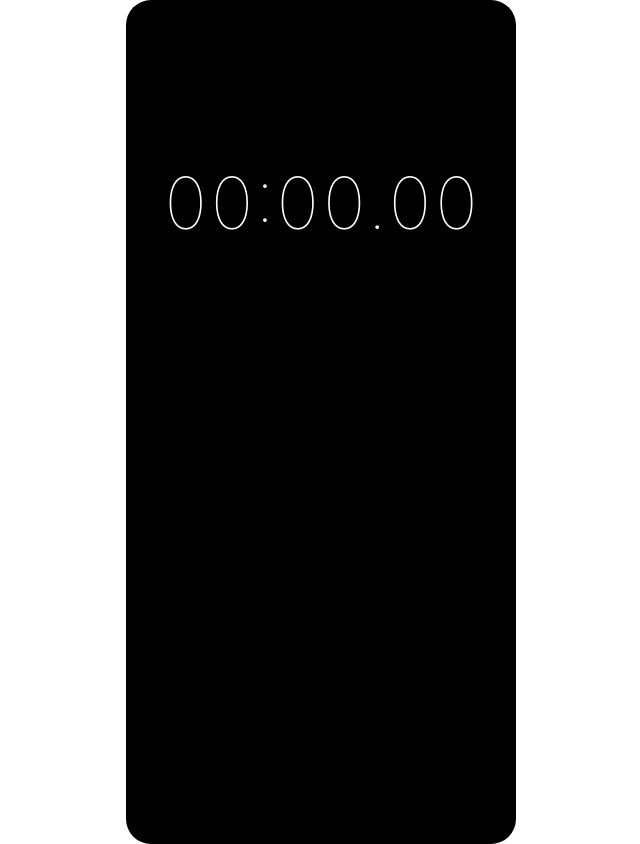
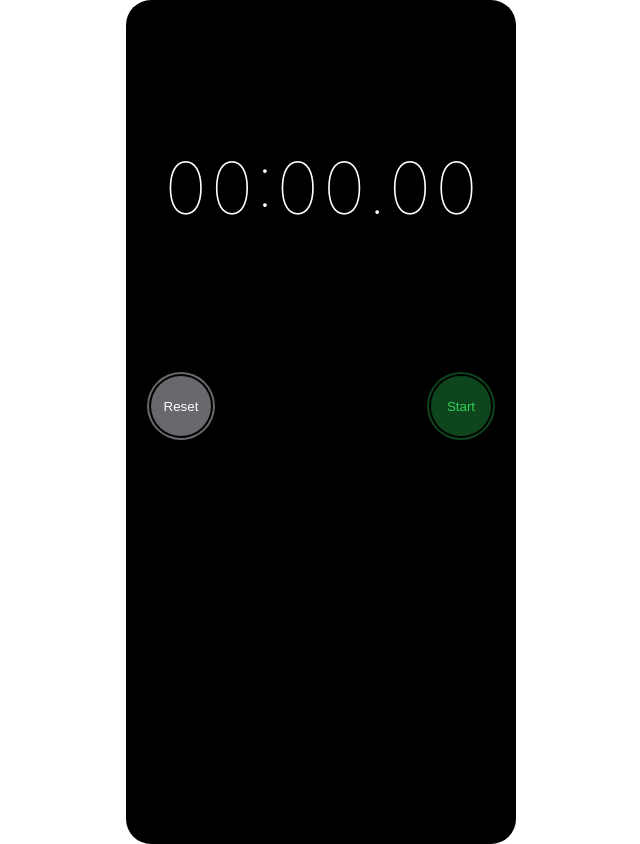
Before and after one commit to Clark-Adaptive/stopwatch-react, a React (Vite) app: page / in a window 1280 px wide. Shown: the whole page, without its empty margins (319-959 px from the left). Built offline with nearby package versions, Linux system fonts and the light colour scheme.

Commit message:
made start and stop timer work

```diff
--- a/src/components/App.css
+++ b/src/components/App.css
@@ -5,6 +5,7 @@ body {
   font-family: "SF Pro Text";
   user-select: none;
 }
+
 .content-container {
   background: black;
   display: flex;
@@ -17,107 +18,6 @@ body {
   align-items: center;
   border-radius: 25px;
   /* background: teal; */
-}
-
-.button-container {
-  display: flex;
-  width: 100%;
-  justify-content: space-between;
-  align-items: center;
-  max-width: 50vw;
-  margin: auto;
-}
-
-.lap-container {
-  overflow: auto;
-  height: 500px;
-  max-height: 500px;
-  padding-left: 10px;
-  padding-right: 10px;
-  width: 90%;
-}
-
-.lap-time {
-  font-variant-numeric: tabular-nums;
-}
-
-.max-lap {
-  color: rgb(255, 69, 58);
-}
-
-.min-lap {
-  color: rgb(48, 209, 88);
-}
-
-.row-container {
-  display: flex;
-  justify-content: space-between;
-  width: 100%;
-  border-top: 1px solid rgba(128, 128, 128, 0.725);
-  line-height: 12px;
-}
-
-.blank-row {
-  color: black;
-}
-
-.apple-button {
-  /* 🌝 Button / iPhone / Apple Round */
-
-  /* Auto layout */
-  color: white;
-  display: flex;
-  flex-direction: row;
-  justify-content: center;
-  align-items: center;
-  padding: 0px;
-  margin-left: 25px;
-  margin-right: 25px;
-  width: 60px;
-  height: 60px;
-  /* iPhone & iPad/🌝 Background/Primary */
-  background: #ffffff;
-  border-radius: 43px;
-  border: none;
-  /* Inside auto layout */
-
-  flex: none;
-  order: 2;
-  flex-grow: 0;
-}
-
-.start-button {
-  background: #145e27bb;
-  box-shadow: 0 0 0 2px black, 0 0 0 4px #145e27bb;
-  color: #30d158;
-}
-
-.start-button:hover {
-  background: #16682a;
-  box-shadow: 0 0 0 2px black, 0 0 0 4px #16682a;
-}
-
-.stop-button {
-  background: #d330277c;
-  box-shadow: 0 0 0 2px black, 0 0 0 4px #d330277c;
-  color: #ff3b30;
-}
-
-.stop-button:hover {
-  background: #ae2720d8;
-  box-shadow: 0 0 0 2px black, 0 0 0 4px #ae2720d8;
-}
-
-.lap-button,
-.reset-button {
-  background: #69696d;
-  box-shadow: 0 0 0 2px black, 0 0 0 4px #69696d;
-}
-
-.lap-button:hover,
-.reset-button:hover {
-  background: #8e8e93;
-  box-shadow: 0 0 0 2px black, 0 0 0 4px #8e8e93;
 }
 
 ::-webkit-scrollbar {
--- a/src/components/App.jsx
+++ b/src/components/App.jsx
@@ -1,19 +1,41 @@
-import { useState } from "react";
+import { useState, useEffect } from "react";
 import "./App.css";
 
 import Time from "./Time";
+import Buttons from "./Buttons";
+import Laps from "./Laps";
 
 function App() {
-  const [count, setCount] = useState(0);
+  const [isTimerRunning, setIsTimerRunning] = useState(false);
+  const [totalElapsedTime, setTotalElapsedTime] = useState(0);
+
+  useEffect(startStopStopwatch, [isTimerRunning]);
+
+  function startStopStopwatch() {
+    if (isTimerRunning) {
+      // start the stopwatch
+      let startTime = Date.now();
+      const intervalID = setInterval(() => {
+        setTotalElapsedTime(Date.now() - startTime + totalElapsedTime);
+      }, 1000 / 60);
+      return () => {
+        // console.log("clearing interval");
+        clearInterval(intervalID);
+      };
+    } else {
+      // stop the stopwatch, at the moment, it seems I don't actually need to do anything
+    }
+  }
 
   return (
     <main className="content-container">
-      <Time />
-      <section className="button-container">
-        <div id="left-button-container"></div>
-        <div id="right-button-container"></div>
-      </section>{" "}
-      <ul className="lap-container"></ul>
+      <Time totalElapsedTime={totalElapsedTime} />
+      <Buttons
+        setTotalElapsedTime={setTotalElapsedTime}
+        isTimerRunning={isTimerRunning}
+        setIsTimerRunning={setIsTimerRunning}
+      />
+      <Laps />
     </main>
   );
 }
--- a/src/components/Buttons.css
+++ b/src/components/Buttons.css
@@ -0,0 +1,67 @@
+.button-container {
+  display: flex;
+  width: 100%;
+  justify-content: space-between;
+  align-items: center;
+  max-width: 50vw;
+  margin: auto;
+}
+
+.apple-button {
+  /* 🌝 Button / iPhone / Apple Round */
+
+  /* Auto layout */
+  color: white;
+  display: flex;
+  flex-direction: row;
+  justify-content: center;
+  align-items: center;
+  padding: 0px;
+  margin-left: 25px;
+  margin-right: 25px;
+  width: 60px;
+  height: 60px;
+  /* iPhone & iPad/🌝 Background/Primary */
+  background: #ffffff;
+  border-radius: 43px;
+  border: none;
+  /* Inside auto layout */
+
+  flex: none;
+  order: 2;
+  flex-grow: 0;
+}
+
+.start-button {
+  background: #145e27bb;
+  box-shadow: 0 0 0 2px black, 0 0 0 4px #145e27bb;
+  color: #30d158;
+}
+
+.start-button:hover {
+  background: #16682a;
+  box-shadow: 0 0 0 2px black, 0 0 0 4px #16682a;
+}
+
+.stop-button {
+  background: #d330277c;
+  box-shadow: 0 0 0 2px black, 0 0 0 4px #d330277c;
+  color: #ff3b30;
+}
+
+.stop-button:hover {
+  background: #ae2720d8;
+  box-shadow: 0 0 0 2px black, 0 0 0 4px #ae2720d8;
+}
+
+.lap-button,
+.reset-button {
+  background: #69696d;
+  box-shadow: 0 0 0 2px black, 0 0 0 4px #69696d;
+}
+
+.lap-button:hover,
+.reset-button:hover {
+  background: #8e8e93;
+  box-shadow: 0 0 0 2px black, 0 0 0 4px #8e8e93;
+}
--- a/src/components/Buttons.jsx
+++ b/src/components/Buttons.jsx
@@ -1,10 +1,31 @@
 import "./Buttons.css";
 
-function Buttons() {
+//component
+function Buttons({ setTotalElapsedTime, isTimerRunning, setIsTimerRunning }) {
   return (
     <section className="button-container">
-      <div id="left-button-container"></div>
-      <div id="right-button-container"></div>
+      <button
+        id="left-button"
+        className={
+          "apple-button " + (isTimerRunning ? "lap-button" : "reset-button")
+        }
+        onClick={() => {
+          isTimerRunning ? console.log("lap") : setTotalElapsedTime(0);
+        }}
+      >
+        {isTimerRunning ? "Lap" : "Reset"}
+      </button>
+      <button
+        id="right-button"
+        className={
+          "apple-button " + (isTimerRunning ? "stop-button" : "start-button")
+        }
+        onClick={() => {
+          isTimerRunning ? setIsTimerRunning(false) : setIsTimerRunning(true);
+        }}
+      >
+        {isTimerRunning ? "Stop" : "Start"}
+      </button>
     </section>
   );
 }
--- a/src/components/Laps.css
+++ b/src/components/Laps.css
@@ -0,0 +1,32 @@
+.lap-container {
+  overflow: auto;
+  height: 500px;
+  max-height: 500px;
+  padding-left: 10px;
+  padding-right: 10px;
+  width: 90%;
+}
+
+.lap-time {
+  font-variant-numeric: tabular-nums;
+}
+
+.max-lap {
+  color: rgb(255, 69, 58);
+}
+
+.min-lap {
+  color: rgb(48, 209, 88);
+}
+
+.row-container {
+  display: flex;
+  justify-content: space-between;
+  width: 100%;
+  border-top: 1px solid rgba(128, 128, 128, 0.725);
+  line-height: 12px;
+}
+
+.blank-row {
+  color: black;
+}
--- a/src/components/Laps.jsx
+++ b/src/components/Laps.jsx
@@ -0,0 +1,7 @@
+import "./Laps.css";
+
+function Laps() {
+  return <ul className="lap-container"></ul>;
+}
+
+export default Laps;
--- a/src/components/Time.jsx
+++ b/src/components/Time.jsx
@@ -1,11 +1,27 @@
-import './Time.css'
+import "./Time.css";
+import { useState } from "react";
 
-function Time(){
-    return (
-        <section className="time-container">
-            <p className="time-text">00:00.00</p>
-        </section>
-    )
+function Time({ totalElapsedTime }) {
+  // useEffect(,[totalElapsedTime]);
+
+  function formatTime(milliseconds) {
+    let centi;
+    centi = Math.floor(milliseconds / 10);
+    let min = Math.floor(centi / 6000);
+    centi -= min * 6000;
+    let sec = Math.floor(centi / 100);
+    centi -= sec * 100;
+
+    return `${min.toString().padStart(2, "0")}:${sec
+      .toString()
+      .padStart(2, "0")}.${centi.toString().padStart(2, "0")}`;
+  }
+
+  return (
+    <section className="time-container">
+      <p className="time-text">{formatTime(totalElapsedTime)}</p>
+    </section>
+  );
 }
 
-export default Time
+export default Time;
--- a/src/index.css
+++ b/src/index.css
@@ -1,13 +1,19 @@
 body {
   margin: 0;
-  font-family: -apple-system, BlinkMacSystemFont, 'Segoe UI', 'Roboto', 'Oxygen',
-    'Ubuntu', 'Cantarell', 'Fira Sans', 'Droid Sans', 'Helvetica Neue',
+  font-family: -apple-system, BlinkMacSystemFont, "Segoe UI", "Roboto", "Oxygen",
+    "Ubuntu", "Cantarell", "Fira Sans", "Droid Sans", "Helvetica Neue",
     sans-serif;
   -webkit-font-smoothing: antialiased;
   -moz-osx-font-smoothing: grayscale;
+
+  color: white;
+  display: flex;
+  justify-content: center;
+  font-family: "SF Pro Text";
+  user-select: none;
 }
 
 code {
-  font-family: source-code-pro, Menlo, Monaco, Consolas, 'Courier New',
+  font-family: source-code-pro, Menlo, Monaco, Consolas, "Courier New",
     monospace;
 }
```
